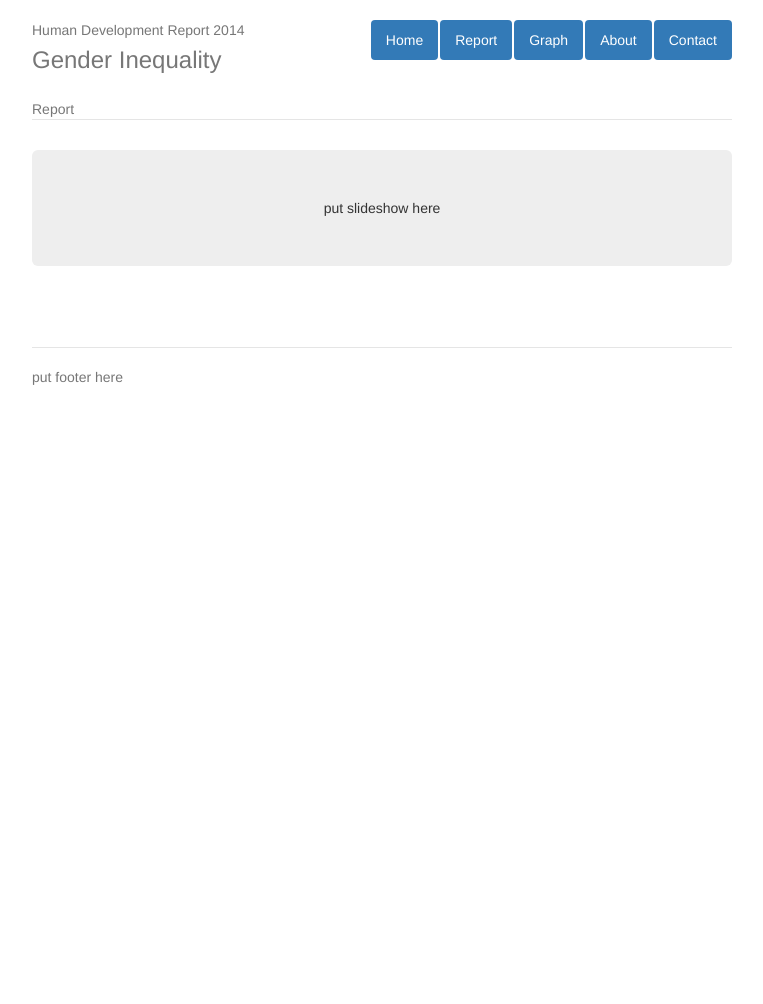
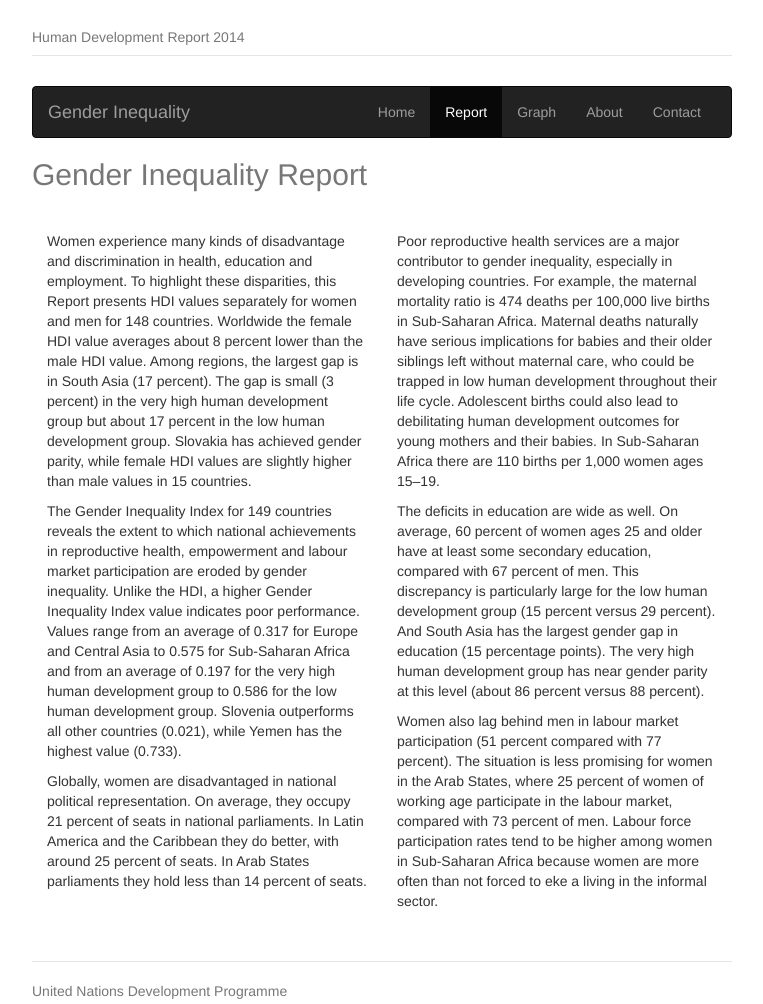
Before and after one commit to coconutjelly/gender_inequality, a website: page app/report.html in a window 1280 px wide. Shown: the whole page, without its empty margins (258-1021 px from the left). Before the commit the page ends 800 px from the top, so only its background shows below. Drawn offline with Linux system fonts and the light colour scheme; files that its build step writes are made by us from their sources; files whose address does not match are found by name.

Commit message:
Chaz Dark Theme Report Page

```diff
--- a/app/report.html
+++ b/app/report.html
@@ -2,12 +2,12 @@
 <html class="no-js" lang="">
   <head>
     <meta charset="utf-8">
-    <title>Gender Inequality</title>
+    <title>Report</title>
     <meta name="description" content="">
     <meta name="viewport" content="width=device-width, initial-scale=1">
 
-    <link rel="shortcut icon" href="/favicon.ico">
-    <link rel="apple-touch-icon" href="/apple-touch-icon.png">
+    <link rel="shortcut icon" href="images/favicon.png">
+    <link rel="apple-touch-icon" href="apple-touch-icon.png">
     <!-- Place favicon.ico and apple-touch-icon.png in the root directory -->
 
     <!-- build:css(.) styles/vendor.css -->
@@ -19,7 +19,7 @@
     <link rel="stylesheet" href="styles/main.css">
     <!-- endbuild -->
     <!-- build:js scripts/vendor/modernizr.js -->
-    <script src="bower_components/modernizr/modernizr.js"></script>
+    <script src="/bower_components/modernizr/modernizr.js"></script>
     <!-- endbuild -->
 
   </head>
@@ -31,58 +31,60 @@
 
     <div class="container">
       <div class="header">
-        <ul class="nav nav-pills pull-right">
-          <li class="active"><a href="index.html">Home</a></li>
-          <li class="active"><a href="report.html">Report</a></li>
-          <li class="active"><a href="graph.html">Graph</a></li>
-          <li class="active"><a href="about.html">About</a></li>
-          <li class="active"><a href="contact.html">Contact</a></li>
-        </ul>
-        <h7 class="text-muted">Human Development Report 2014</h7>
-        <h3 class="text-muted">Gender Inequality</h3>
-        <h7 class="text-muted">Report</h7>
+        <h5 class="text-muted">Human Development Report 2014</h5>
       </div>
+      <nav class="navbar navbar-inverse">
+        <div class="container-fluid">
+        <!-- Brand and toggle get grouped for better mobile display -->
+          <div class="navbar-header">
+            <button type="button" class="navbar-toggle collapsed" data-toggle="collapse" data-target="#bs-example-navbar-collapse-1" aria-expanded="false">
+              <span class="sr-only">Toggle navigation</span>
+              <span class="icon-bar"></span>
+              <span class="icon-bar"></span>
+              <span class="icon-bar"></span>
+            </button>
+            <a class="navbar-brand" href="#">Gender Inequality</a>
+          </div>
 
-      <div class="jumbotron">
+          <!-- Collect the nav links, forms, and other content for toggling -->
+          <div class="collapse navbar-collapse" id="bs-example-navbar-collapse-1">
+            <ul class="nav navbar-nav navbar-right">
+              <li><a href="index.html">Home</a></li>
+              <li class="active"><a href="report.html">Report</a></li>
+              <li><a href="graph.html">Graph</a></li>
+              <li><a href="about.html">About</a></li>
+              <li><a href="contact.html">Contact</a></li>
+            </ul>
+          </div><!-- /.navbar-collapse -->
+        </div><!-- /.container-fluid -->
+      </nav>
 
-        <!--
-        <h1>'Allo, 'Allo!</h1>
-        <p class="lead">Always a pleasure scaffolding your apps.</p>
-        <p><a class="btn btn-lg btn-success" href="#">Splendid! <span class="glyphicon glyphicon-ok"></span></a></p>
-      -->
-      put slideshow here
-      </div>
+      <header id="report">
+        <h2 class="text-muted">Gender Inequality Report</h2>
+      </header>
 
       <div class="row marketing">
-        <div class="col-lg-6">
-          <!--
-          <h4><a href="https://html5boilerplate.com/">HTML5 Boilerplate</a></h4>
-          <p>HTML5 Boilerplate is a professional front-end template for building fast, robust, and adaptable web apps or sites.</p>
+        <div class="col-xs-12 col-sm-6">
+          <p>Women experience many kinds of disadvantage and discrimination in health, education and employment. To highlight these disparities, this Report presents HDI values separately for women and men for 148 countries. Worldwide the female HDI value averages about 8 percent lower than the male HDI value. Among regions, the largest gap is in South Asia (17 percent). The gap is small (3 percent) in the very high human development group but about 17 percent in the low human development group. Slovakia has achieved gender parity, while female HDI values are slightly higher than male values in 15 countries.</p>
+          <p>The Gender Inequality Index for 149 countries reveals the extent to which national achievements in reproductive health, empowerment and labour market participation are eroded by gender inequality. Unlike the HDI, a higher Gender Inequality Index value indicates poor performance. Values range from an average of 0.317 for Europe and Central Asia to 0.575 for Sub-­Saharan Africa and from an average of 0.197 for the very high human development group to 0.586 for the low human development group. Slovenia outperforms all other countries (0.021), while Yemen has the highest value (0.733).</p>
+          <p>Globally, women are disadvantaged in national political representation. On average, they occupy 21 percent of seats in national parliaments. In Latin America and the Caribbean they do better, with around 25 percent of seats. In Arab States parliaments they hold less than 14 percent of seats.</p>
+        </div>
 
-
-
-          <h4><a href="http://getbootstrap.com/">Bootstrap</a></h4>
-          <p>Sleek, intuitive, and powerful mobile first front-end framework for faster and easier web development.</p>
-
-          <h4><a href="http://modernizr.com/">Modernizr</a></h4>
-          <p>Modernizr is an open-source JavaScript library that helps you build the next generation of HTML5 and CSS3-powered websites.</p>
-        -->
-
+        <div class="col-xs-12 col-sm-6">
+          <p>Poor reproductive health services are a major contributor to gender inequality, especially in developing countries. For example, the maternal mortality ratio is 474 deaths per 100,000 live births in Sub-­Saharan Africa. Maternal deaths naturally have serious implications for babies and their older siblings left without maternal care, who could be trapped in low human development throughout their life cycle. Adolescent births could also lead to debilitating human development outcomes for young mothers and their babies. In Sub-­Saharan Africa there are 110 births per 1,000 women ages 15–19.</p>
+          <p>The deficits in education are wide as well. On average, 60 percent of women ages 25 and older have at least some secondary education, compared with 67  percent of men. This discrepancy is particularly large for the low human development group (15 percent versus 29 percent). And South Asia has the largest gender gap in education (15 percentage points). The very high human development group has near gender parity at this level (about 86  percent versus 88 percent).</p>
+          <p>Women also lag behind men in labour market participation (51 percent compared with 77 percent). The situation is less promising for women in the Arab States, where 25 percent of women of working age participate in the labour market, compared with 73 percent of men. Labour force participation rates tend to be higher among women in Sub-­Saharan Africa because women are more often than not forced to eke a living in the informal sector.</p>
         </div>
-      </div>
+      </div><!--end row-->
 
       <div class="footer">
-      <!--
-        <p><span class="glyphicon glyphicon-heart"></span> from the Yeoman team</p>
-      -->
-      put footer here
+        <p>United Nations Development Programme</p>
       </div>
-    </div>
+    </div><!--end class container-->
 
 
     <!-- build:js(.) scripts/vendor.js -->
     <!-- bower:js -->
-    <script src="/bower_components/modernizr/modernizr.js"></script>
     <script src="/bower_components/jquery/dist/jquery.js"></script>
     <!-- endbower -->
     <!-- endbuild -->
```
